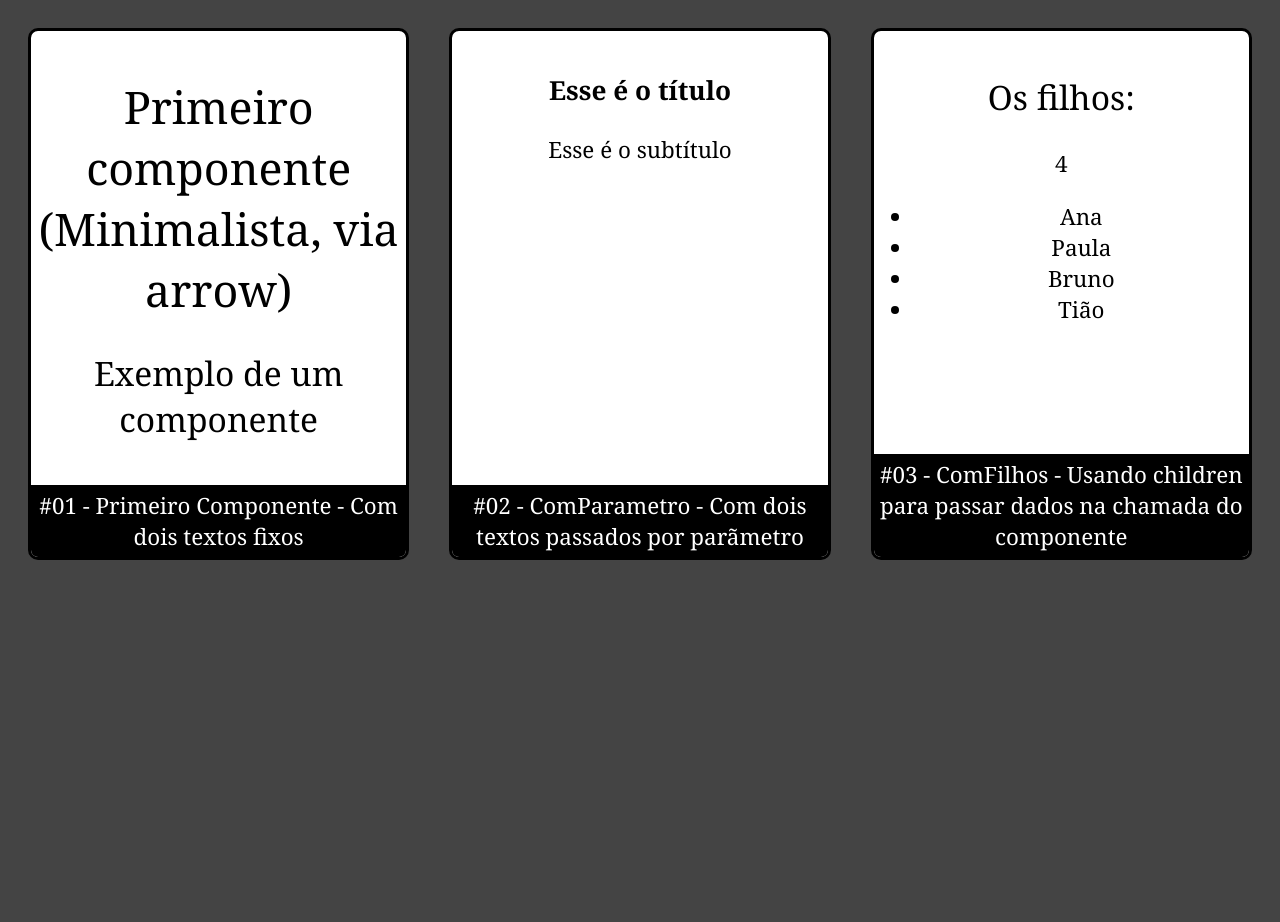
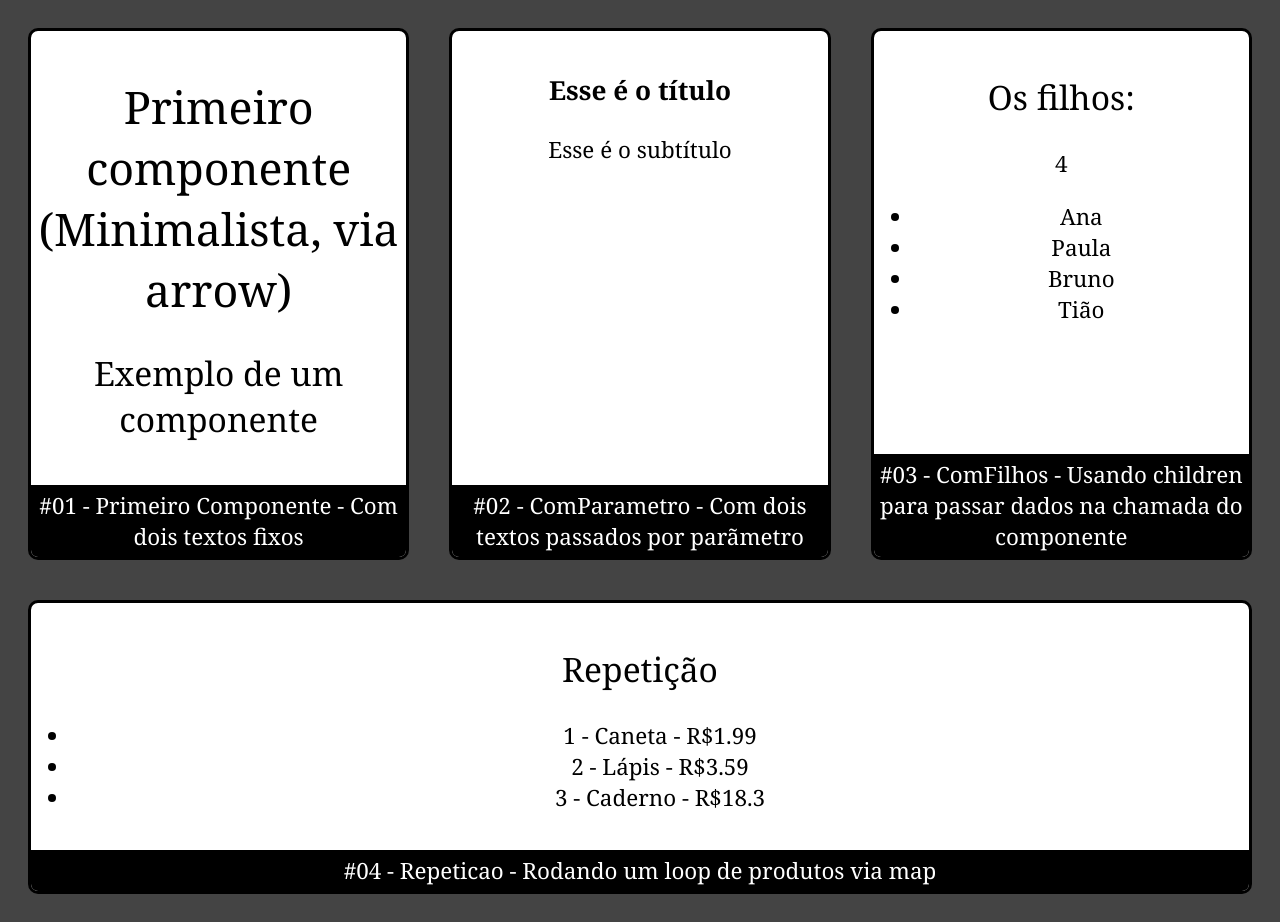
Before and after one commit to GuilhermeBorges3Ddev/Masterclass_React, a React (Create React App) app in the folder without_hooks/: page / in a window 1280 px wide. Before the commit the page ends 800 px from the top, so only its background shows below. Built offline with nearby package versions, Linux system fonts and the light colour scheme.

Commit message:
Repeticao componnent finished and looping an array of JS objects, transforminng these objects in JSX items

```diff
--- a/without_hooks/src/App.jsx
+++ b/without_hooks/src/App.jsx
@@ -1,9 +1,13 @@
 import React from "react";
 
+//Componente usado para a montagem do layout dos outros 4 componentes abaixo
+import Card from './components/layout/Card';
+
+//Componentes funcionais, onde cada um dele foi trabalhado um aspecto fundamental do React
 import Primeiro from './components/Primeiro';
 import ComParametro from './components/ComParametro';
 import ComFilhos from './components/ComFilhos';
-import Card from './components/layout/Card';
+import Repeticao from "./components/Repeticao";
 
 import "./App.css";
 
@@ -30,5 +34,9 @@ export default props => (
             </ComFilhos>
         </Card>
 
+        <Card titulo="#04 - Repeticao - Rodando um loop de produtos via map">
+            <Repeticao />
+        </Card>
+
     </div>
 );
--- /dev/null
+++ b/without_hooks/src/components/Repeticao.jsx
@@ -0,0 +1,24 @@
+import React from "react";
+
+//Transformando um array de produtos(objetos) em trechos JSX
+import produtos from '../components/data/produtos';
+
+export default props => {
+
+    function getProdutosListItem(produtos) {
+        return produtos.map(prod => {
+            return <li key={prod.id}>
+                        {prod.id} - {prod.nome} - R${prod.preco}
+                    </li>
+        })
+    }
+
+    return (
+        <div>
+            <h2>Repetição</h2>
+            <ul>
+                {getProdutosListItem(produtos)}
+            </ul>
+        </div>
+    );
+}
--- /dev/null
+++ b/without_hooks/src/components/data/produtos.js
@@ -0,0 +1,5 @@
+export default [
+    {id: 1, nome: 'Caneta', preco: 1.99},
+    {id: 2, nome: 'Lápis', preco: 3.59},
+    {id: 3, nome: 'Caderno', preco: 18.30}
+]
```
